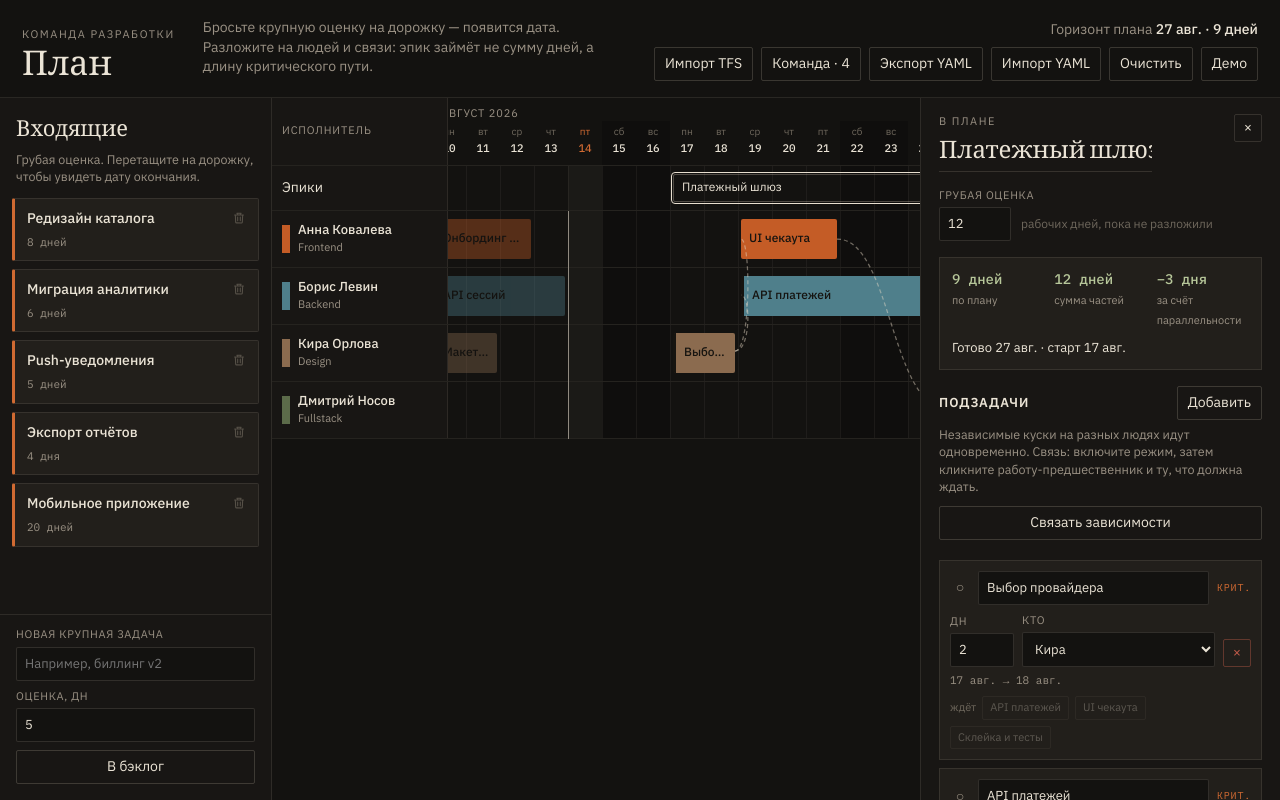
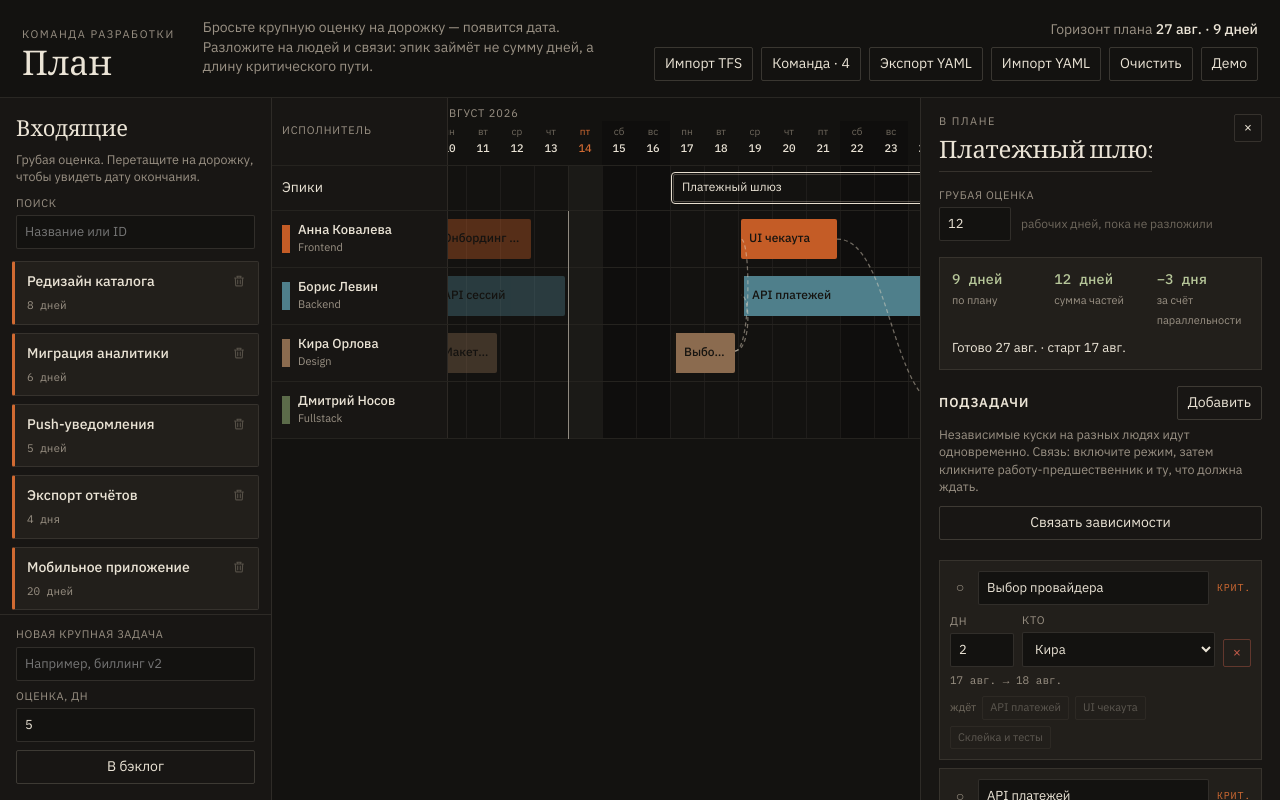
Before and after one commit to WookeyBiscotti/plan, a React (Vite) app: page / in a window 1280 px wide. Built offline with nearby package versions, Linux system fonts and the light colour scheme.

Commit message:
search upd

```diff
--- a/src/Backlog.tsx
+++ b/src/Backlog.tsx
@@ -1,15 +1,32 @@
-import { useState, type DragEvent, type FormEvent, type MouseEvent } from 'react'
+import { useMemo, useState, type DragEvent, type FormEvent, type MouseEvent } from 'react'
 import { daysLabel } from './dates'
 import { TrashIcon } from './icons'
 import { usePlan } from './store'
+
+function matchesFilter(title: string, tfsId: number | undefined, query: string): boolean {
+  const needle = query.trim().toLowerCase()
+  if (!needle) return true
+  if (title.toLowerCase().includes(needle)) return true
+  if (tfsId != null && String(tfsId).includes(needle)) return true
+  return false
+}
 
 export function Backlog() {
   const { state, schedule, addBacklog, unplace, remove, setDraggingId, setSelectedId, selectedId } =
     usePlan()
   const [title, setTitle] = useState('')
   const [estimate, setEstimate] = useState(5)
+  const [filter, setFilter] = useState('')
 
-  const items = state.tasks.filter((t) => t.parentId === null && !t.start)
+  const items = useMemo(
+    () => state.tasks.filter((t) => t.parentId === null && !t.start),
+    [state.tasks],
+  )
+
+  const visible = useMemo(
+    () => items.filter((task) => matchesFilter(task.title, task.tfsId, filter)),
+    [items, filter],
+  )
 
   function onSubmit(event: FormEvent) {
     event.preventDefault()
@@ -43,10 +60,20 @@ export function Backlog() {
       <header className="backlog-head">
         <h2>Входящие</h2>
         <p>Грубая оценка. Перетащите на дорожку, чтобы увидеть дату окончания.</p>
+        {items.length > 0 && (
+          <label className="backlog-filter">
+            Поиск
+            <input
+              value={filter}
+              onChange={(e) => setFilter(e.target.value)}
+              placeholder="Название или ID"
+            />
+          </label>
+        )}
       </header>
 
       <ul className="backlog-list">
-        {items.map((task) => {
+        {visible.map((task) => {
           const kids = state.tasks.filter((t) => t.parentId === task.id).length
           return (
             <li key={task.id}>
@@ -85,6 +112,9 @@ export function Backlog() {
       {items.length === 0 && (
         <p className="backlog-empty">Бэклог пуст — все крупные задачи уже на плане.</p>
       )}
+      {items.length > 0 && visible.length === 0 && (
+        <p className="backlog-empty">Ничего не найдено по «{filter.trim()}».</p>
+      )}
 
       <form className="backlog-form" onSubmit={onSubmit}>
         <label>
--- a/src/index.css
+++ b/src/index.css
@@ -289,6 +289,27 @@ ul {
   color: #9a9184;
   font-size: 12.5px;
   margin-top: 6px;
+}
+
+.backlog-filter {
+  display: grid;
+  gap: 4px;
+  margin-top: 10px;
+  font-size: 11px;
+  letter-spacing: 0.06em;
+  text-transform: uppercase;
+  color: #9a9184;
+}
+
+.backlog-filter input {
+  background: #131210;
+  border: 1px solid rgba(232, 220, 200, 0.14);
+  padding: 7px 8px;
+  border-radius: 2px;
+  text-transform: none;
+  letter-spacing: 0;
+  font-size: 13px;
+  color: #ebe4d6;
 }
 
 .backlog-list {
```
